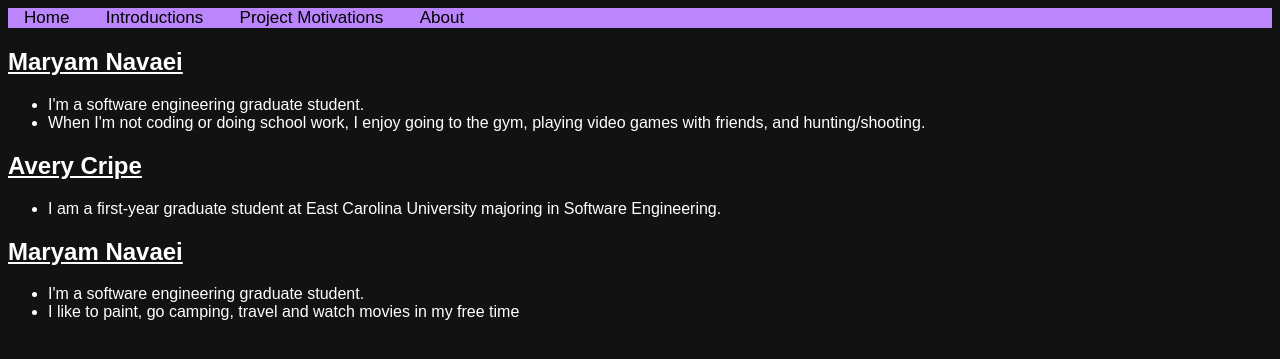
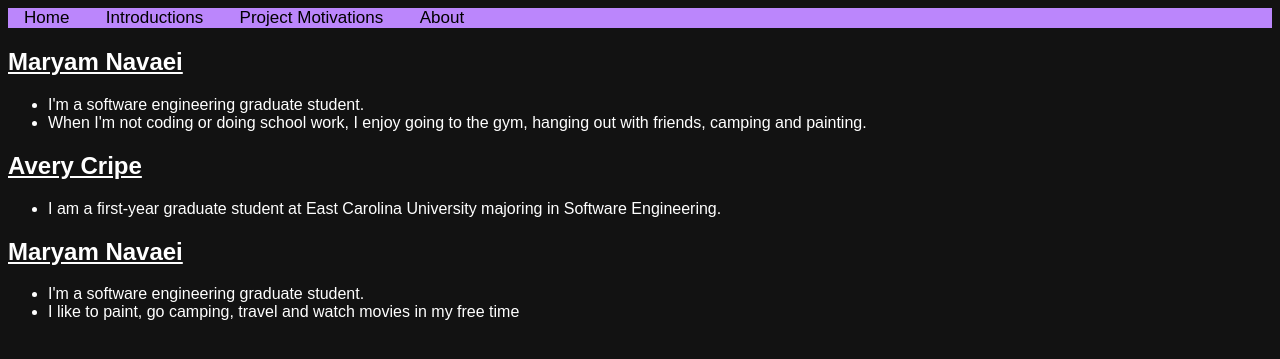
Before and after one commit to mnavai/RecipeFinder, a Flask app: page /introductions in a window 1280 px wide. Shown: the top 359 px of the page. Run offline with Flask 2, Linux system fonts and the light colour scheme.

Commit message:
Update introductions.html

```diff
--- a/templates/introductions.html
+++ b/templates/introductions.html
@@ -15,7 +15,7 @@
         <ul>
             <li>I'm a software engineering graduate student.</li>
             <li>When I'm not coding or doing school work, I enjoy going
-                to the gym, playing video games with friends, and hunting/shooting.</li>
+                to the gym, hanging out with friends, camping and painting.</li>
         </ul>
         <h2 class="name">Avery Cripe</h2>
         <ul>
```
